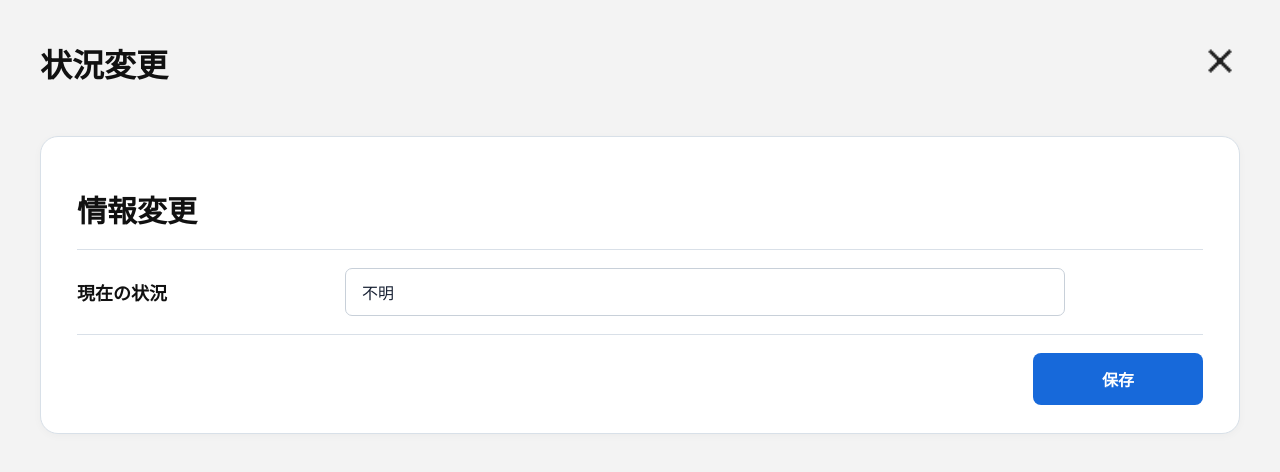
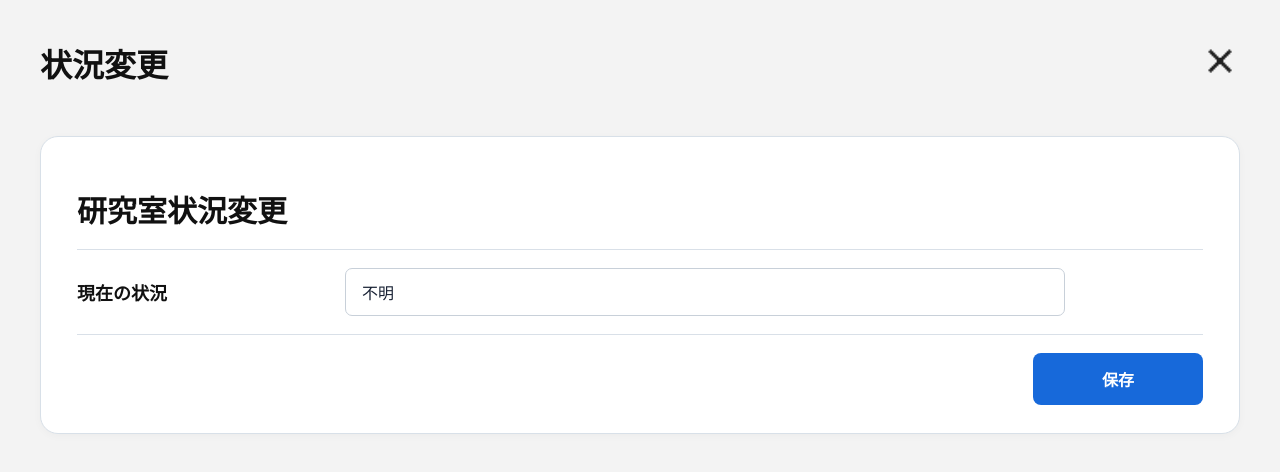
Before and after one commit to kiyo1204/lab-attendance, a React (Vite) app in the folder frontend/: page /edit-lab-status in a window 1280 px wide. Shown: the top 472 px of the page. Built offline with nearby package versions, Linux system fonts and the light colour scheme.

Commit message:
タイトルの修正

```diff
--- a/frontend/src/compornents/editLabStatus/editForm.tsx
+++ b/frontend/src/compornents/editLabStatus/editForm.tsx
@@ -40,7 +40,7 @@ export default function EditForm() {
     return (
         <main className="edit-card">
 
-            <h2 className="section-title">情報変更</h2>
+            <h2 className="section-title">研究室状況変更</h2>
 
             <div className="divider"></div>
 
```
